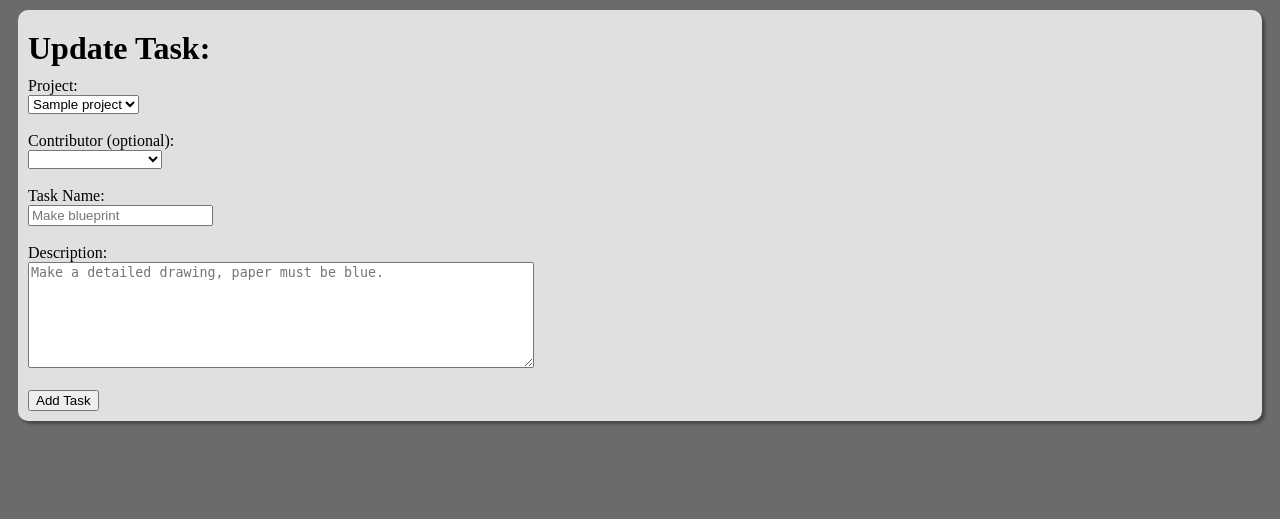
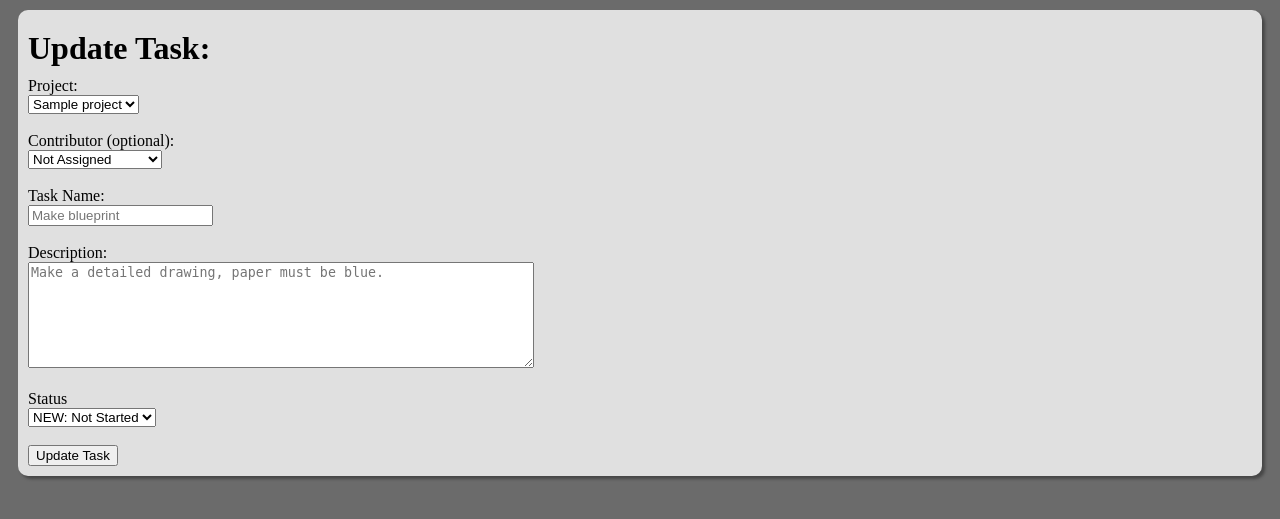
Before and after one commit to julianbbunch/TasksWebApp, a PHP site: page /update.php?tid=1 in a window 1280 px wide. Shown: the top 519 px of the page. Run offline with PHP 8.4, Linux system fonts and the light colour scheme; tables that the repository leaves empty hold one stand-in row (values such as "Sample post"); data that the repository does not hold is empty.

Commit message:
Actually really need food now

```diff
--- a/update.php
+++ b/update.php
@@ -33,7 +33,7 @@
                     </select><br><br>
                     <label for="task-contributor">Contributor (optional):</label><br>
                     <select id="task-contributor" name="task-contributor">
-                    <option value=0></option> <!-- Empty option -->
+                        <option value=0>Not Assigned</option> <!-- Empty option -->
                         <?php
                             // Print options to be displayed in dropdown menu
                             $result = query("SELECT * FROM Contributors;");
@@ -48,9 +48,14 @@
                     <input type="text" id="task-name" name="task-name" placeholder="Make blueprint"><br><br>
                     <label for="task-desc">Description:</label><br>
                     <textarea type="text" id="task-desc" name="task-desc" placeholder="Make a detailed drawing, paper must be blue. "></textarea><br><br>
-                    <input type="submit" value="Add Task">
+                    <label for="task-status">Status</label><br>
+                    <select id="task-status" name="task-status">
+                        <option value="NEW">NEW: Not Started</option>
+                        <option value="PRO">PRO: In Progress</option>
+                        <option value="COM">COM: Completed</option>
+                    </select><br><br>
+                    <input type="submit" value="Update Task">
                 </form>
-
             </div>
         </div>
     </body>
```
Also changed, not shown: index.php (+1 -8 lines).
